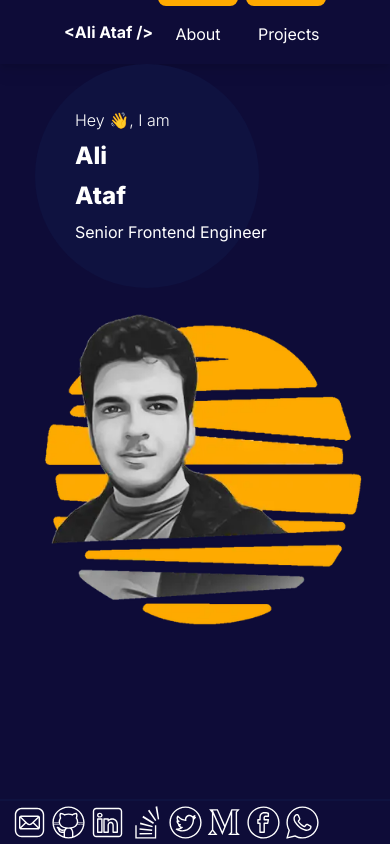
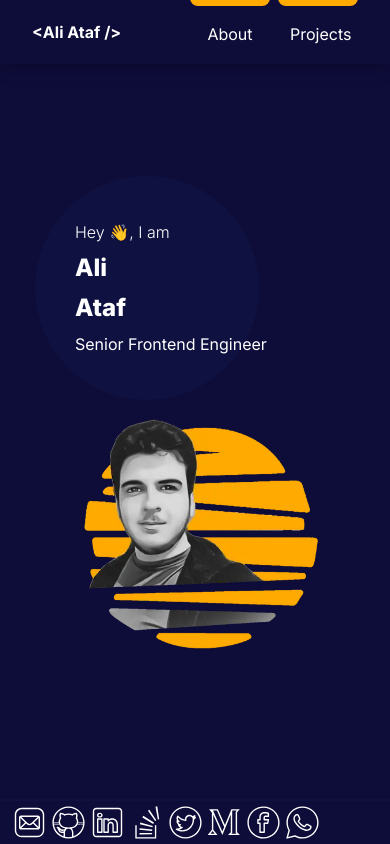
Before and after one commit to aliataf/website, a Next.js app: page / in a window 390 px wide. Built offline with nearby package versions, Linux system fonts and the light colour scheme.

Commit message:
fix: enhance responsiveness

```diff
--- a/src/app/globals.css
+++ b/src/app/globals.css
@@ -12,4 +12,5 @@
 
 body {
 	@apply text-white;
+	overscroll-behavior: none;
 }
--- a/src/app/layout.tsx
+++ b/src/app/layout.tsx
@@ -15,7 +15,7 @@ export default function RootLayout({
 }>) {
   return (
     <html lang="en">
-      <body className={`${inter.className} bg-primary h-screen flex flex-col justify-between`}>
+      <body className={`${inter.className} bg-primary h-screen flex flex-col`}>
         <Header />
         <div className="flex-1">{children}</div>
         <Footer />
--- a/src/app/page.tsx
+++ b/src/app/page.tsx
@@ -9,14 +9,16 @@ export const metadata: Metadata = {
 
 export default async function Home() {
   return (
-    <main className="h-full flex flex-col md:flex-row items-center md:gap-40">
+    <main className="h-full flex flex-col md:flex-row justify-center md:justify-start items-center md:gap-40">
       <BgCircle className="flex flex-col gap-2">
         <p className="md:text-2xl font-light">Hey 👋, I am</p>
         <p className="text-2xl md:text-8xl font-extrabold">Ali</p>
         <p className="text-2xl md:text-8xl font-extrabold">Ataf</p>
         <p className="md:tracking-[5px] whitespace-nowrap">Senior Frontend Engineer</p>
       </BgCircle>
-      <Image src={personalImg} alt="My personal photo" priority />
+      <div className="w-72 h-72 md:w-96 md:h-96 relative">
+        <Image src={personalImg} alt="My personal photo" priority fill />
+      </div>
     </main>
   );
 }
--- a/src/components/header/header.tsx
+++ b/src/components/header/header.tsx
@@ -8,7 +8,7 @@ export const navItems = [
 
 export function Header() {
   return (
-    <header className="flex justify-between items-center px-16 h-16 bg-primary drop-shadow-lg">
+    <header className="flex justify-between items-center px-8 md:px-16 h-16 bg-primary drop-shadow-lg">
       <Link href="/">
         <span className="font-bold text-white transition-all hover:text-action">
           &lt;Ali Ataf /&gt;
--- a/src/components/project-card.tsx
+++ b/src/components/project-card.tsx
@@ -23,7 +23,7 @@ function onPhotoClick(photo: Photo | null): void {
 export function ProjectCard({ project }: ProjectCardProps) {
   return (
     <article className="w-full sm:p-4 mt-4 sm:mt-0 sm:w-6/12 md:w-4/12">
-      <div className="h-80 bg-accent flex-col pt-4 rounded-xl transition-all dark:bg-slate-800 hover:scale-105">
+      <div className="h-[350px] bg-accent flex-col pt-4 rounded-xl transition-all dark:bg-slate-800 hover:scale-105">
         {project.photo && (
           <div className="flex justify-center items-center">
             <div className="w-40 h-40 relative">
```
